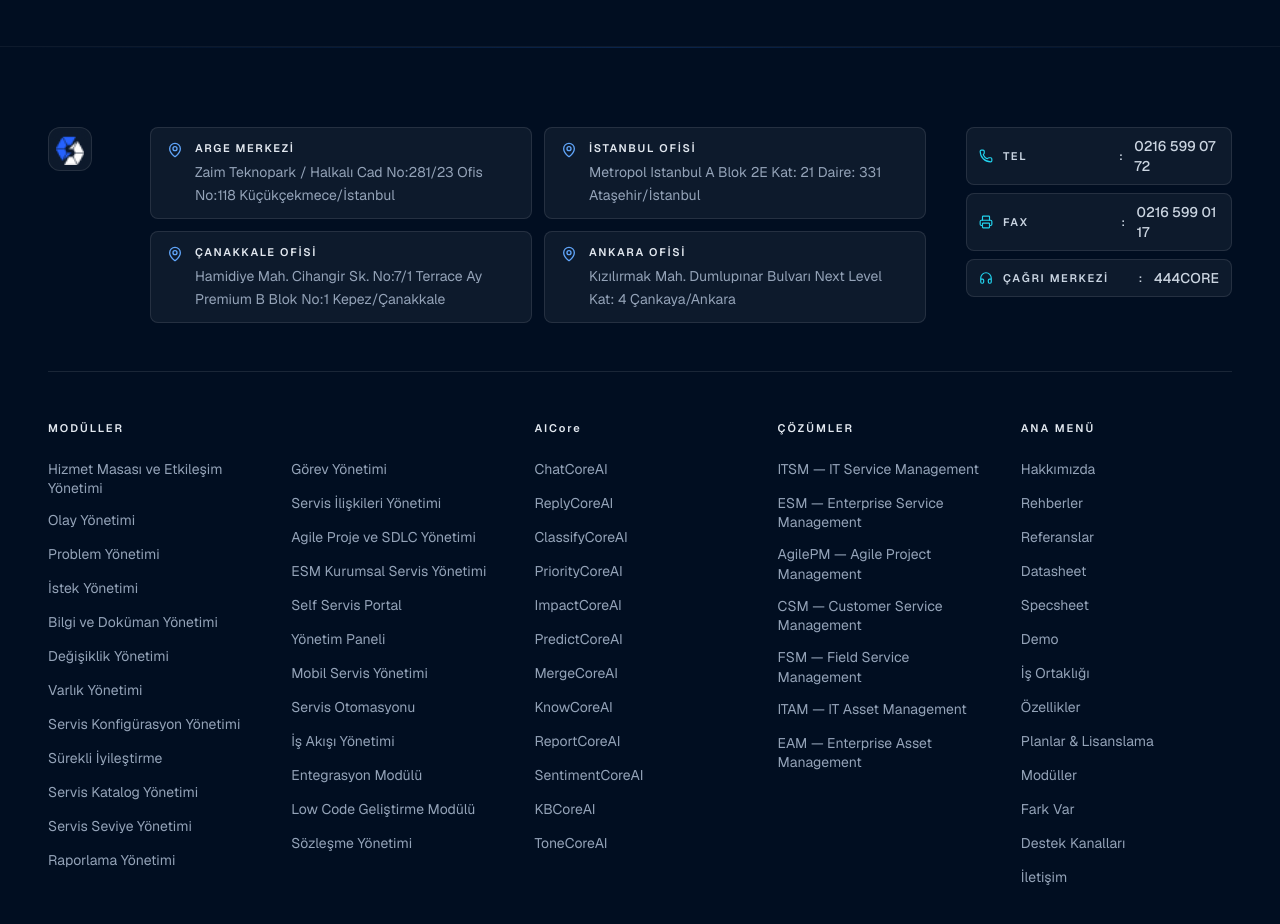
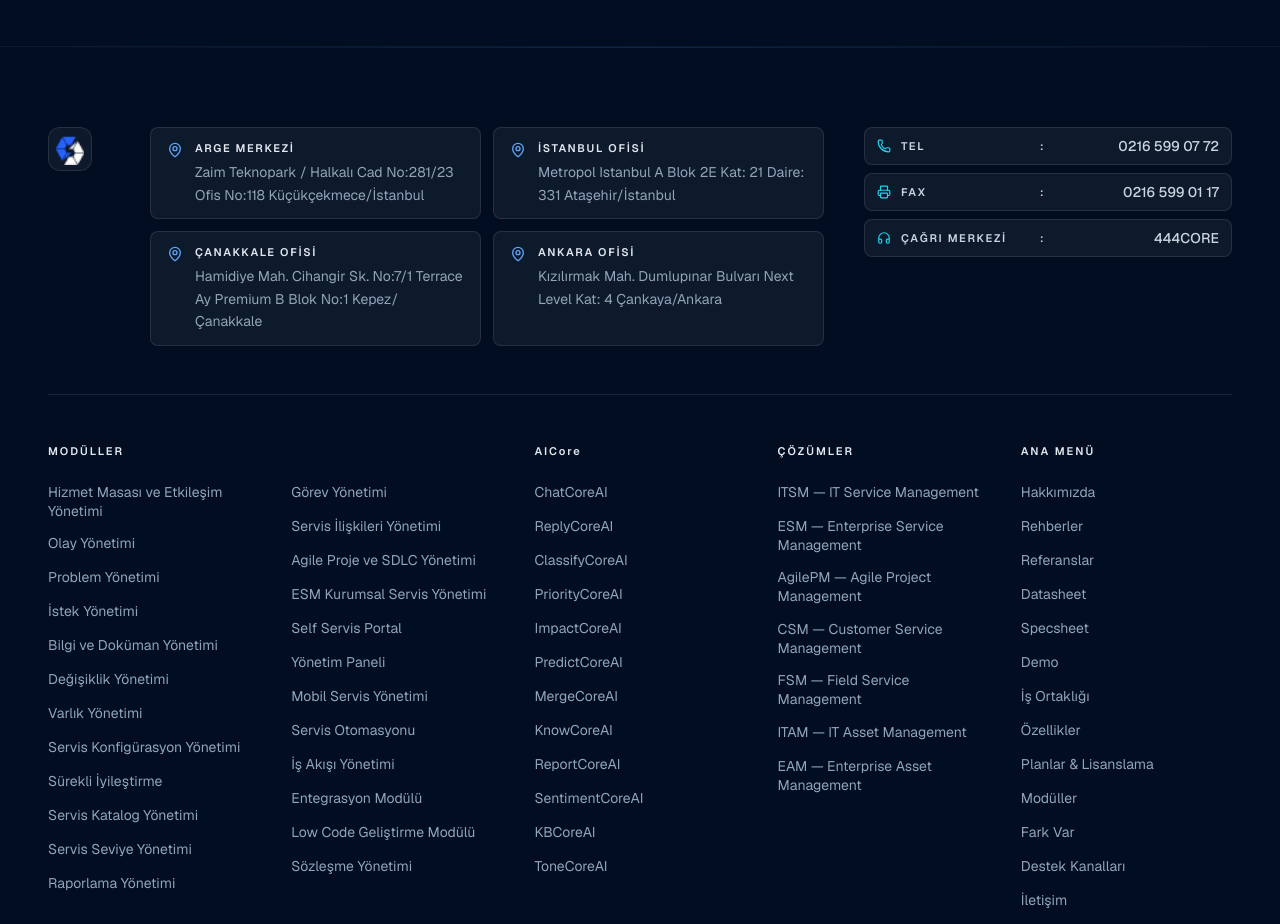
Before and after one commit to gorgonline/servicecore, a Next.js app in the folder website/: page / in a window 1280 px wide. Shown: the part 9040-9964 px from the top of the page. Built offline with nearby package versions, Linux system fonts and the light colour scheme.

Commit message:
v1.17.3: footer telefon kolonu genisletildi, numaralarin kirilmasi onlendi

```diff
--- a/website/src/components/layout/Footer.tsx
+++ b/website/src/components/layout/Footer.tsx
@@ -206,7 +206,7 @@
             </Link>
           </div>
 
-          <div className="md:col-span-8 grid grid-cols-1 sm:grid-cols-2 gap-3">
+          <div className="md:col-span-7 grid grid-cols-1 sm:grid-cols-2 gap-3">
             {footerData.companyInfo.addresses.map((addr) => (
               <div
                 key={addr.label}
@@ -221,7 +221,7 @@
             ))}
           </div>
 
-          <div className="md:col-span-3 flex flex-col gap-2">
+          <div className="md:col-span-4 flex flex-col gap-2">
             {footerData.companyInfo.contact.map((contact) => {
               const Icon = contact.icon;
               const isClickable = contact.label === "Tel" || contact.label === "Çağrı Merkezi" || contact.label === "Fax";
@@ -234,7 +234,7 @@
                     <span>{contact.label}</span>
                     <span>:</span>
                   </span>
-                  <span className="ml-auto text-sm text-(--color-text-overline) font-medium">{contact.value}</span>
+                  <span className="ml-auto text-sm text-(--color-text-overline) font-medium whitespace-nowrap">{contact.value}</span>
                 </>
               );
 
```
